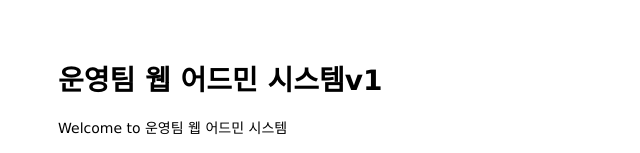
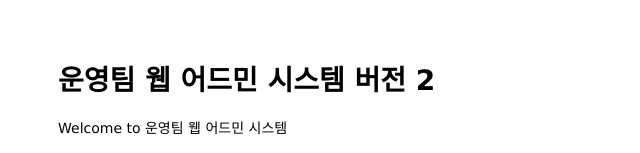
Before and after one commit to Kaeun-Lee/mastering-git-github, a plain HTML site: page public/index.html in a window 1280 px wide. Shown: the top 153 px of the page, without its empty margins (0-640 px from the left). Drawn offline with Linux system fonts and the light colour scheme.

Commit message:
Resolve conflict

```diff
--- a/public/index.html
+++ b/public/index.html
@@ -6,7 +6,7 @@
 </head>
 
 <body>
-  <h1>운영팀 웹 어드민 시스템v1</h1>
+  <h1>운영팀 웹 어드민 시스템 버전 2</h1>
   <p>Welcome to 운영팀 웹 어드민 시스템</p>
 </body>
 
```
